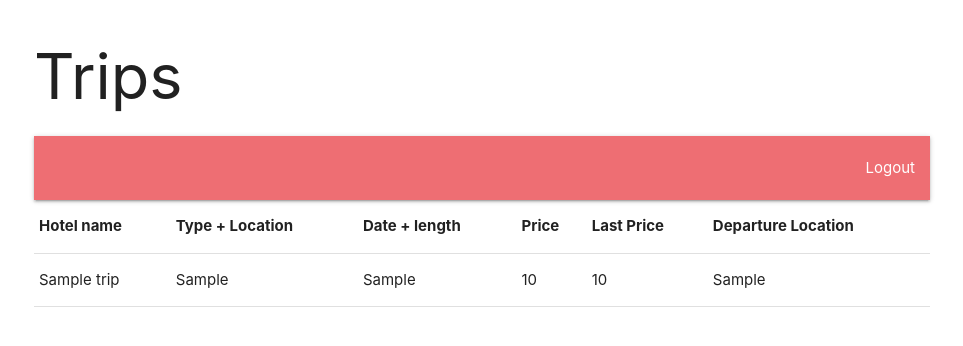
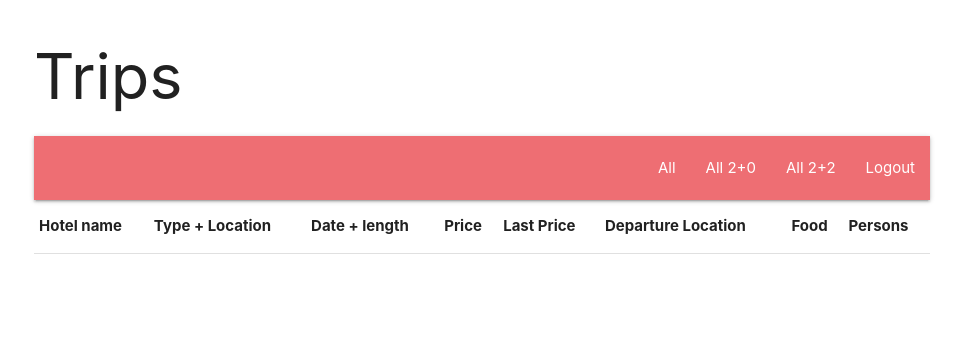
Before and after one commit to teh42eem00/Holiday_Monitor, a Flask app: page /trips?adults=2&children=0 in a window 1280 px wide. Shown: the top 346 px of the page, without its empty margins (158-1121 px from the left). Run offline with Flask 3, Linux system fonts and the light colour scheme; the visitor is signed in with stand-in values (Sample User, id 1); tables that the repository leaves empty hold one stand-in row (values such as "Sample post"); lists and menus that the app fills with data are empty.

Commit message:
Added more columns, loading urls from file, navbar buttons to switch to different filtered views

```diff
--- a/app.py
+++ b/app.py
@@ -33,7 +33,7 @@ def create_database():
     c.execute('''CREATE TABLE IF NOT EXISTS users
                  (id INTEGER PRIMARY KEY AUTOINCREMENT, username TEXT, password TEXT)''')
     c.execute('''CREATE TABLE IF NOT EXISTS trips
-                 (id INTEGER PRIMARY KEY AUTOINCREMENT, title TEXT, location TEXT, days TEXT, price INTEGER, last_price INTEGER, departure_location TEXT, trip_hash TEXT)''')
+                 (id INTEGER PRIMARY KEY AUTOINCREMENT, title TEXT, location TEXT, days TEXT, price INTEGER, last_price INTEGER, departure_location TEXT, food TEXT, persons TEXT, trip_hash TEXT)''')
     conn.commit()
     conn.close()
 
@@ -53,10 +53,23 @@ def index():
 def trips():
     conn = sqlite3.connect(DATABASE)
     c = conn.cursor()
-    c.execute('SELECT * FROM trips ORDER BY price ASC')
+
+    # Retrieve the number of adults and children from the URL query parameters
+    adults = int(request.args.get('adults', 0))
+    children = int(request.args.get('children', 0))
+
+    if adults == 2 and children == 0:
+        c.execute('SELECT * FROM trips WHERE persons = "2 adults, 0 children"')
+    elif adults == 2 and children == 2:
+        c.execute('SELECT * FROM trips WHERE persons = "2 adults, 2 children"')
+    else:
+        c.execute('SELECT * FROM trips ORDER BY price ASC')
+
     trips = c.fetchall()
     conn.close()
-    return render_template('trips.html', trips=trips)
+
+    return render_template('trips.html', trips=trips, adults=adults, children=children)
+
 
 
 # Route for user registration
@@ -113,13 +126,16 @@ def logout():
     return redirect(url_for('login'))
 
 
+def load_urls_from_file():
+    with open("static/urls.txt", "r") as file:
+        return [line.strip() for line in file]
+
+
 # Scrapes the website for holiday offers and loads them into the database
 def scrape_and_load_offers():
     print("Starting scraping...")
 
-    urls = [
-        'https://r.pl/szukaj?wybraneSkad=KTW&wybraneSkad=KRK&typTransportu=AIR&data=2023-06-24&data=2023-07-30&dorosli=1992-01-01&dorosli=1992-01-01&dzieci=2020-05-23&dzieci=2012-08-22&liczbaPokoi=1&dowolnaLiczbaPokoi=nie&wyzywienia=all-inclusive&wyzywienia=3-posilki&wyzywienia=2-posilki&dlugoscPobytu=*-*&dlugoscPobytu.od=8&dlugoscPobytu.do=&odlegloscLotnisko=*-*&cena=sum&cena.od=&cena.do=&ocenaKlientow=&sortowanie=cena-asc',
-        'https://r.pl/szukaj?wybraneSkad=KTW&wybraneSkad=KRK&typTransportu=AIR&data=2023-05-18&data=2023-06-30&dorosli=1992-01-01&dorosli=1992-01-01&dzieci=2020-05-23&dzieci=2012-08-22&liczbaPokoi=1&dowolnaLiczbaPokoi=nie&wyzywienia=all-inclusive&wyzywienia=3-posilki&wyzywienia=2-posilki&dlugoscPobytu=*-*&dlugoscPobytu.od=8&dlugoscPobytu.do=&odlegloscLotnisko=*-*&cena=sum&cena.od=&cena.do=&ocenaKlientow=&sortowanie=cena-asc']
+    urls = load_urls_from_file()
     conn = sqlite3.connect(DATABASE)
     c = conn.cursor()
 
@@ -133,10 +149,22 @@ def scrape_and_load_offers():
             location = trip_div.find("span", class_="r-bloczek-lokalizacja").text.strip()
             days = trip_div.find("div", class_="r-bloczek-wlasciwosc__dni").text.strip()
             price = trip_div.find("div", class_="r-bloczek-cena").text.strip()
-            departure_location_element = trip_div.find("span", class_="r-bloczek-przystanki__info")
-            departure_location = departure_location_element.previous_sibling.strip() if departure_location_element else ""
+            departure_location = trip_div.find("span",
+                                               class_="r-typography r-typography--secondary r-typography--normal r-typography--black r-typography__caption").text.strip()
+            food = trip_div.find("span", class_="r-bloczek-wyzywienie__nazwa").text.strip()
+
+            adults_count, children_count = 0, 0
+            # Extracting the number of adults and children from the URL
+            if "dorosli" in url:
+                adults_count = url.count("dorosli")
+            if "dzieci" in url:
+                children_count = url.count("dzieci")
+
+            # Calculate the formatted persons string
+            persons_formatted = f"{adults_count} adults, {children_count} children"
+
+            # Clean and format the price
             price = re.sub(r'\D', '', price)
-            days = days.split(')')[0].strip().replace("(", "- ")
 
             # Generate trip hash
             trip_hash = hashlib.md5((title + location + days + departure_location).encode('utf-8')).hexdigest()
@@ -150,13 +178,14 @@ def scrape_and_load_offers():
 
                 if int(price) != stored_price:
                     # Update the price and set the previous price as the last price
-                    c.execute('UPDATE trips SET price = ?, last_price = ? WHERE trip_hash = ?',
-                              (int(price), stored_price, trip_hash))
+                    c.execute('UPDATE trips SET price = ?, last_price = ?, food = ?, persons = ? WHERE trip_hash = ?',
+                              (int(price), stored_price, food, persons_formatted, trip_hash))
             else:
                 # Insert the new trip into the database
                 c.execute(
-                    'INSERT INTO trips (title, location, days, price, last_price, departure_location, trip_hash) VALUES (?, ?, ?, ?, ?, ?, ?)',
-                    (title, location, days, int(price), int(price), departure_location, trip_hash))
+                    'INSERT INTO trips (title, location, days, price, last_price, departure_location, food, persons, trip_hash) VALUES (?, ?, ?, ?, ?, ?, ?, ?, ?)',
+                    (title, location, days, int(price), int(price), departure_location, food, persons_formatted,
+                     trip_hash))
 
     conn.commit()
     conn.close()
@@ -175,4 +204,4 @@ def schedule_scraping():
 schedule_scraping()
 
 if __name__ == '__main__':
-    app.run(debug=True)
+    app.run(debug=True, port=5001)
--- /dev/null
+++ b/static/urls.txt
@@ -0,0 +1,4 @@
+https://r.pl/szukaj?typTransportu=AIR&data=2023-05-18&data=2023-06-30&dorosli=1993-01-01&dorosli=1993-01-01&liczbaPokoi=1&dowolnaLiczbaPokoi=nie&wyzywienia=all-inclusive&wyzywienia=3-posilki&wyzywienia=2-posilki&dlugoscPobytu=*-*&dlugoscPobytu.od=8&dlugoscPobytu.do=&odlegloscLotnisko=*-*&cena=sum&cena.od=&cena.do=&ocenaKlientow=*-*&sortowanie=cena-asc
+https://r.pl/szukaj?wybraneSkad=KTW&wybraneSkad=KRK&typTransportu=AIR&data=2023-06-24&data=2023-07-30&dorosli=1992-01-01&dorosli=1992-01-01&dzieci=2020-05-23&dzieci=2012-08-22&liczbaPokoi=1&dowolnaLiczbaPokoi=nie&wyzywienia=all-inclusive&wyzywienia=3-posilki&wyzywienia=2-posilki&dlugoscPobytu=*-*&dlugoscPobytu.od=8&dlugoscPobytu.do=&odlegloscLotnisko=*-*&cena=sum&cena.od=&cena.do=&ocenaKlientow=&sortowanie=cena-asc
+https://r.pl/szukaj?wybraneSkad=KTW&wybraneSkad=KRK&typTransportu=AIR&data=2023-05-18&data=2023-06-30&dorosli=1992-01-01&dorosli=1992-01-01&dzieci=2020-05-23&dzieci=2012-08-22&liczbaPokoi=1&dowolnaLiczbaPokoi=nie&wyzywienia=all-inclusive&wyzywienia=3-posilki&wyzywienia=2-posilki&dlugoscPobytu=*-*&dlugoscPobytu.od=8&dlugoscPobytu.do=&odlegloscLotnisko=*-*&cena=sum&cena.od=&cena.do=&ocenaKlientow=&sortowanie=cena-asc
+https://r.pl/szukaj?typTransportu=AIR&data=2023-05-18&data=2023-06-30&dorosli=1993-01-01&dorosli=1993-01-01&dzieci=2020-05-23&dzieci=2012-08-22&liczbaPokoi=1&dowolnaLiczbaPokoi=nie&wyzywienia=all-inclusive&wyzywienia=3-posilki&wyzywienia=2-posilki&dlugoscPobytu=*-*&dlugoscPobytu.od=8&dlugoscPobytu.do=&odlegloscLotnisko=*-*&cena=sum&cena.od=&cena.do=&ocenaKlientow=*-*&sortowanie=cena-asc
--- a/templates/index.html
+++ b/templates/index.html
@@ -2,6 +2,7 @@
 <html>
 <head>
     <title>Login</title>
+        <link rel="icon" href="static/favicon.ico" type="image/x-icon">
     <link rel="stylesheet" href="https://cdnjs.cloudflare.com/ajax/libs/materialize/1.0.0/css/materialize.min.css">
 </head>
 <body>
--- a/templates/register.html
+++ b/templates/register.html
@@ -2,6 +2,7 @@
 <html>
 <head>
     <title>Register</title>
+        <link rel="icon" href="static/favicon.ico" type="image/x-icon">
     <link rel="stylesheet" href="https://cdnjs.cloudflare.com/ajax/libs/materialize/1.0.0/css/materialize.min.css">
 </head>
 <body>
--- a/templates/trips.html
+++ b/templates/trips.html
@@ -2,6 +2,7 @@
 <html>
 <head>
     <title>Trips</title>
+    <link rel="icon" href="static/favicon.ico" type="image/x-icon">
     <link rel="stylesheet" href="https://cdnjs.cloudflare.com/ajax/libs/materialize/1.0.0/css/materialize.min.css">
 </head>
 <body>
@@ -10,6 +11,9 @@
     <nav>
         <div class="nav-wrapper">
             <ul id="nav-mobile" class="right">
+                <li><a href="/trips">All</a></li>
+                <li><a href="/trips?adults=2&children=0">All 2+0</a></li>
+                <li><a href="/trips?adults=2&children=2">All 2+2</a></li>
                 <li><a href="/logout">Logout</a></li>
             </ul>
         </div>
@@ -23,6 +27,8 @@
             <th>Price</th>
             <th>Last Price</th>
             <th>Departure Location</th>
+            <th>Food</th>
+            <th>Persons</th>
         </tr>
         </thead>
         <tbody>
@@ -31,9 +37,11 @@
                 <td>{{ trip[1] }}</td>
                 <td>{{ trip[2] }}</td>
                 <td>{{ trip[3] }}</td>
-                    <td>{{ trip[4] }}</td>
+                <td style="color: {% if trip[4] < trip[5] %}green{% elif trip[4] > trip[5] %}red{% endif %}; font-weight: {% if trip[4] != trip[5] %}bold{% endif %}">{{ trip[4] }}</td>
                 <td>{{ trip[5] }}</td>
                 <td>{{ trip[6] }}</td>
+                <td>{{ trip[7] }}</td>
+                <td>{{ trip[8] }}</td>
             </tr>
         {% endfor %}
         </tbody>
```
Also changed, not shown: static/favicon.ico (added). Lines whose indentation alone changed are shown as unchanged.
